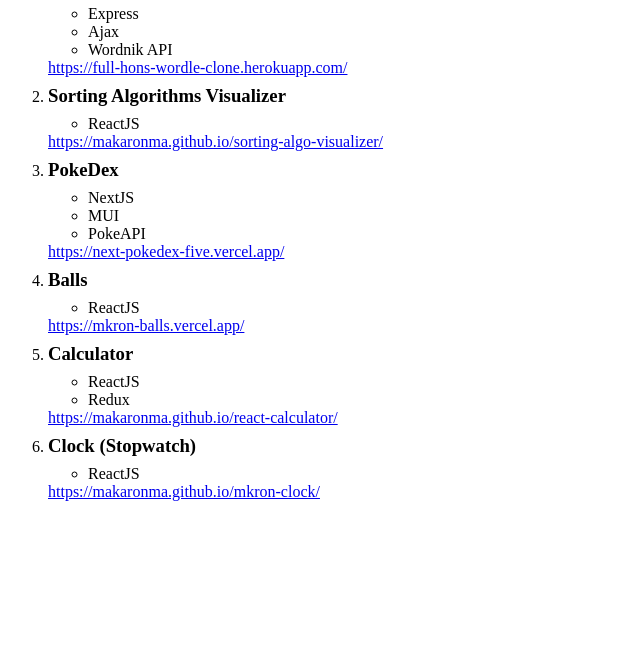
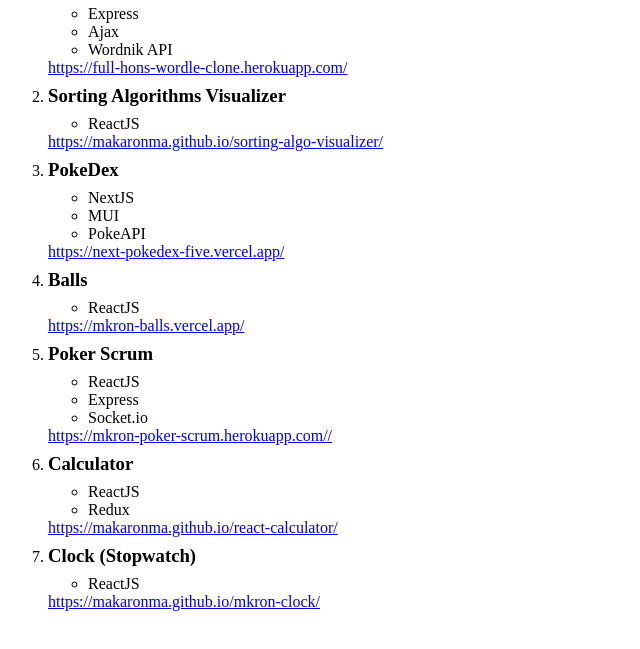
Before and after one commit to makaronma/makaronma.github.io, a plain HTML site: page index.html in a window 1280 px wide. Shown: the part 105-754 px from the top of the page, without its empty margins (0-640 px from the left). Drawn offline with Linux system fonts and the light colour scheme.

Commit message:
Update index.html

```diff
--- a/index.html
+++ b/index.html
@@ -58,6 +58,18 @@
 
         <li>
             <h3>
+                Poker Scrum
+            </h3>
+            <ul>
+                <li>ReactJS</li>
+                <li>Express</li>
+                <li>Socket.io</li>
+            </ul>
+            <a href="https://mkron-poker-scrum.herokuapp.com/" target="_blank">https://mkron-poker-scrum.herokuapp.com//</a>
+        </li>
+
+        <li>
+            <h3>
                 Calculator
             </h3>
             <ul>
```
